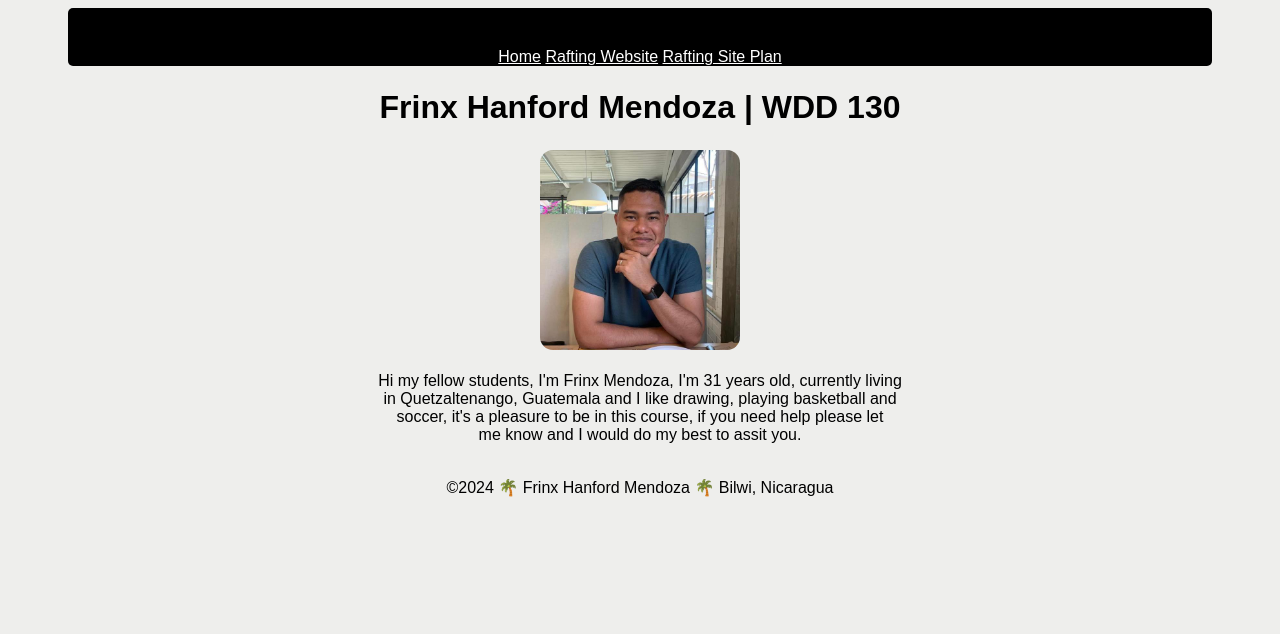
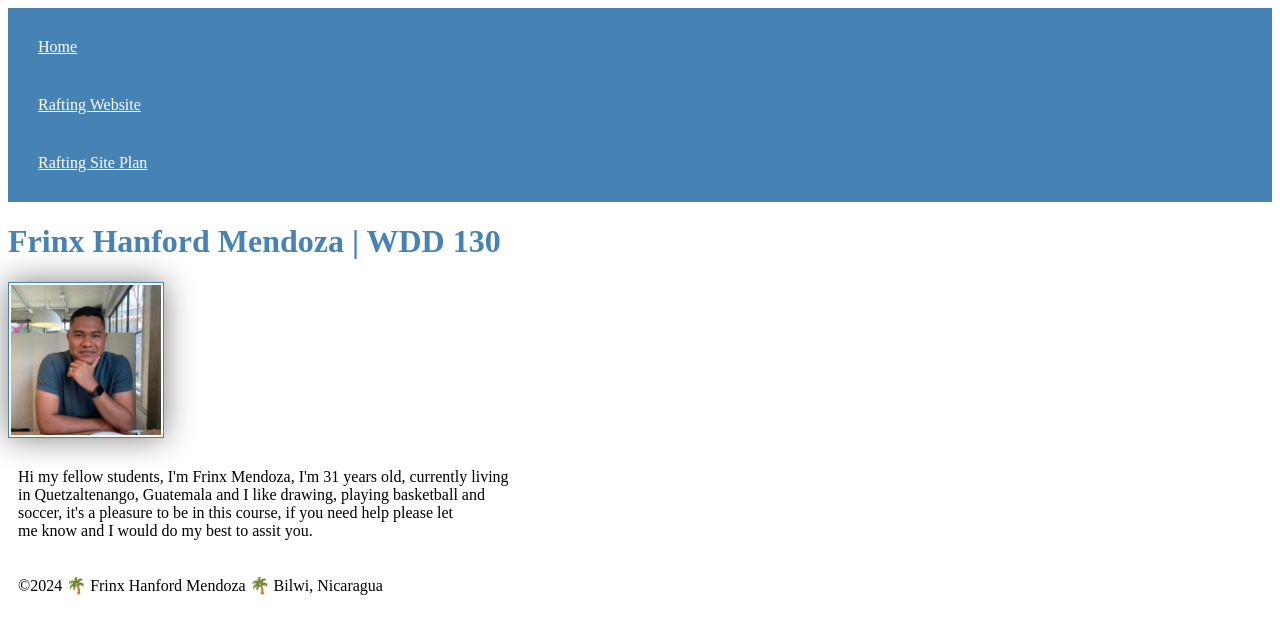
Before and after one commit to websiteview/wdd130, a plain HTML site: page index.html in a window 1280 px wide. Drawn offline with Linux system fonts and the light colour scheme.

Commit message:
adding css styles to my self webpage

```diff
--- a/index.html
+++ b/index.html
@@ -4,7 +4,8 @@
     <meta charset="utf-8">
     <meta name="viewport" content="width=device-width, initial-scale=1.0">
     <title>Frinx Hanford Mendoza | WDD 130</title>
-    <style>
+    <link rel="stylesheet" href="styles/styles.css">
+    <!-- <style>
         body{
             font-family: sans-serif;
             background-color: rgb(238, 238, 236);
@@ -42,7 +43,7 @@
         }
 
     </style>
-
+     -->
 </head>
 <body>
     <header>
--- /dev/null
+++ b/styles/styles.css
@@ -0,0 +1,22 @@
+nav {
+    background-color: steelblue;
+    padding: 10px;
+}
+nav a {
+    color: white;
+    display: block;
+    padding: 20px;
+}
+h1 {
+    color: steelblue;
+}
+img {
+    width: 150px;
+    height: auto;
+    border: 1px solid steelblue;
+    padding: 2px;
+    box-shadow: 0 0 30px gray;
+}
+p {
+    padding: 10px;
+}
```
